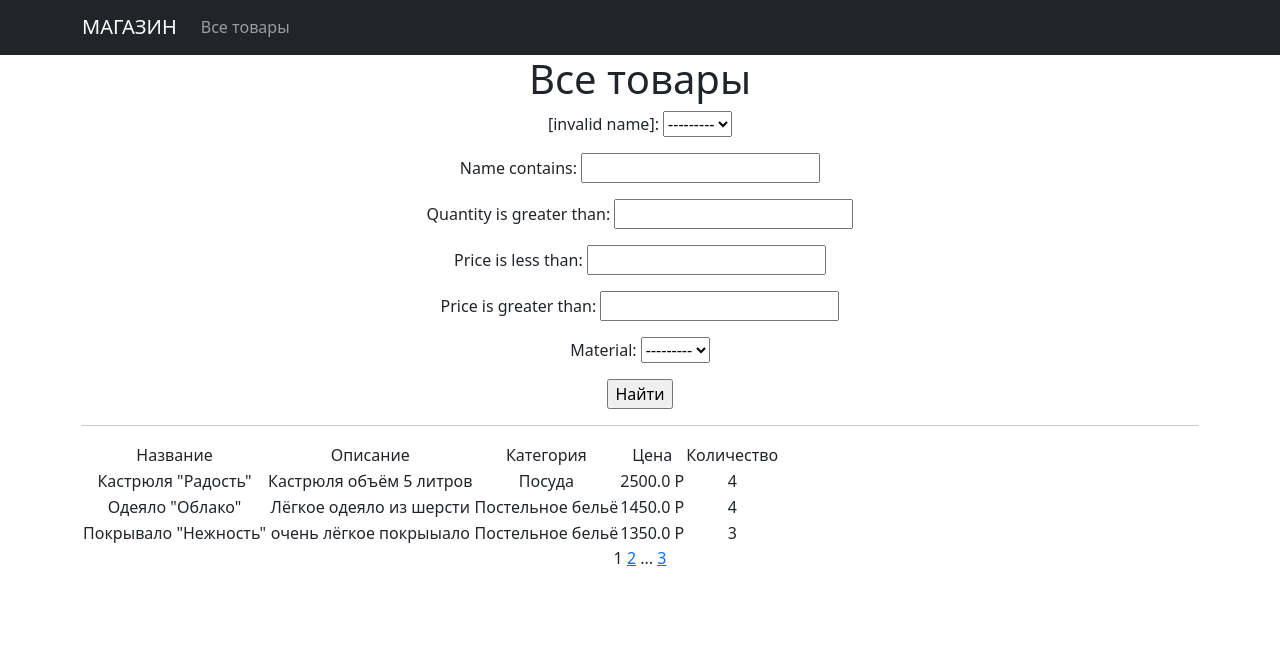
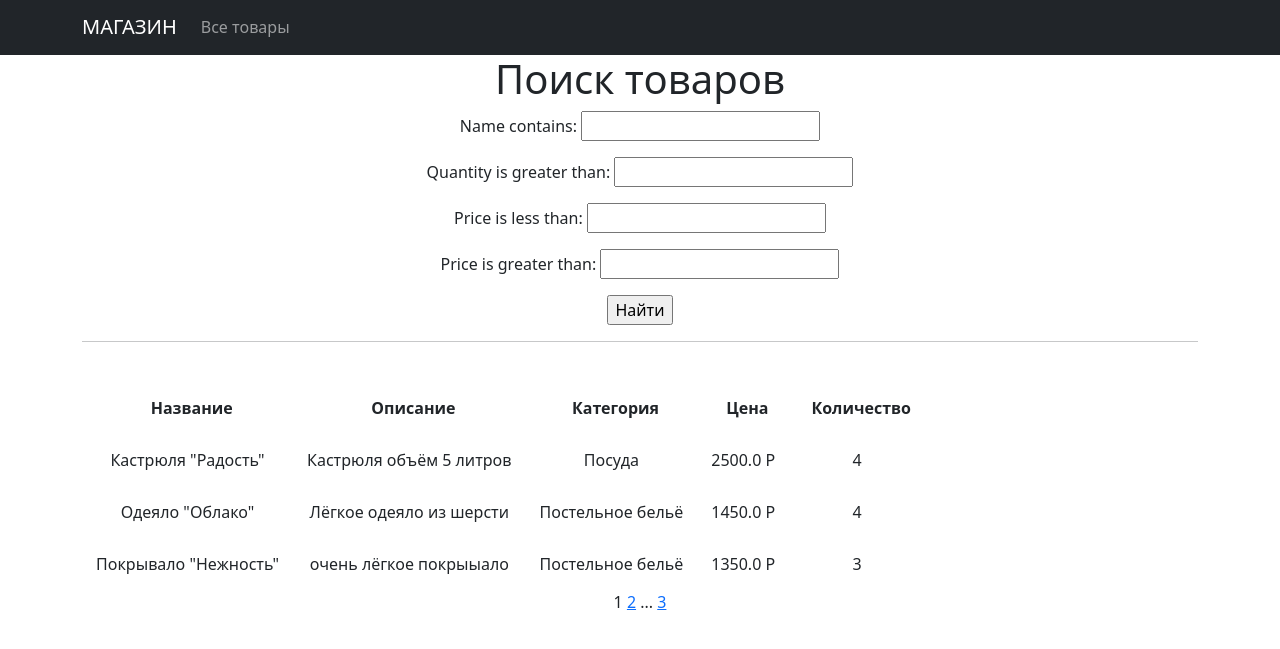
Before and after one commit to kumaradji/shopapp, a Django app: page /products/ in a window 1280 px wide. Shown: the part 25-674 px from the top of the page. Run offline with Django 4.2, Linux system fonts and the light colour scheme; data comes from the database, SQL or seed files in the repository; both versions use the stored data as it was after the commit; data that the repository does not hold is empty; some libraries are stand-ins or nearby versions.

Commit message:
конец модуля D5

```diff
--- a/simpleapp/filters.py
+++ b/simpleapp/filters.py
@@ -3,16 +3,16 @@ from .models import Product, Material
 
 
 class ProductFilter(FilterSet):
-    material = ModelChoiceFilter(
-        field_name='productmaterial__material',
-        queryset=Material.objects.all(),
-        label='Material'
-    )
+    # material = ModelChoiceFilter(
+    #     field_name='productmaterial__material',
+    #     queryset=Material.objects.all(),
+    #     label='Material'
+    # )
 
     class Meta:
         model = Product
         fields = {
-            'productmaterial__material': ['exact'],
+            # 'productmaterial__material': ['exact'],
             'name': ['icontains'],
             # количество товаров должно быть больше или равно
             'quantity': ['gt'],
--- a/simpleapp/forms.py
+++ b/simpleapp/forms.py
@@ -5,7 +5,7 @@ from .models import Product
 
 
 class ProductForm(forms.ModelForm):
-    description = forms.CharField(min_length=20)
+    description = forms.CharField(min_length=15)
 
     class Meta:
         model = Product
--- a/templates/products.html
+++ b/templates/products.html
@@ -1,7 +1,6 @@
 {% extends 'flatpages/default.html' %}
 
 {% load custom_filters %}
-{# Импортируем модуль с нашим тегом #}
 {% load custom_tags %}
 
 {% block title %}
@@ -9,36 +8,29 @@ Products
 {% endblock title %}
 
 {% block content %}
-<h1>Все товары</h1>
-
-<!--<form action="" method="get">-->
-<!--    {{ filterset.form.non_field_errors }}-->
-
-<!--    {{ filterset.form.name__icontains.errors }}-->
-<!--    <label for="{{ filterset.form.name__icontains.id_for_label }}">Search</label>-->
-<!--    <input-->
-<!--            id="{{ filterset.form.name__icontains.id }}"-->
-<!--            name="{{ filterset.form.name__icontains.name }}"-->
-<!--            value="{{ filterset.form.name__icontains.value }}"-->
-<!--            class="form-control"-->
-<!--    >-->
-<!--    <input type="submit" class="mt-3 btn-primary" value="Найти"/>-->
-<!--</form>-->
+<h1>Поиск товаров</h1>
 
 <form action="" method="get">
     {{ filterset.form.as_p }}
     <input type="submit" value="Найти"/>
 </form>
+    <hr>
+{% if perms.product_create %}
+<a href="{% url 'product_create' %}"><h3>Добавить товар</h3></a>
+{% endif %}
 
-<hr>
 {% if products %}
-<table>
-    <tr>
-        <td>Название</td>
-        <td>Описание</td>
-        <td>Категория</td>
-        <td>Цена</td>
-        <td>Количество</td>
+<table cellpadding="14">
+    <tr class=title>
+        <th><b> &nbsp Название</b></th>
+        <th><b> &nbsp Описание</b></th>
+        <th><b> &nbsp Категория</b></th>
+        <th><b> &nbsp Цена</b></th>
+        <th><b> &nbsp Количество</b></th>
+        {% if perms.simpleapp.change_product or perms.simpleapp.delete_product %}
+        <th><b> &nbsp Действия &nbsp </b></th>
+        <th><b> &nbsp Действия &nbsp </b></th>
+        {% endif %}
     </tr>
 
     {% for product in products %}
@@ -48,6 +40,13 @@ Products
         <td>{{ product.category.name }}</td>
         <td>{{ product.price|currency }}</td>
         <td>{{ product.quantity }}</td>
+        {% if perms.simpleapp.delete_product %}
+        <td><a href="{% url 'product_delete' product.id %}">Удалить</a></td>
+        {% endif %}
+        &nbsp;
+        {% if perms.simpleapp.change_product %}
+        <td><a href="{% url 'product_update' product.id %}">Редактировать</a></td>
+        {% endif %}
     </tr>
     {% endfor %}
 
```
Also changed, not shown: db.sqlite3.
